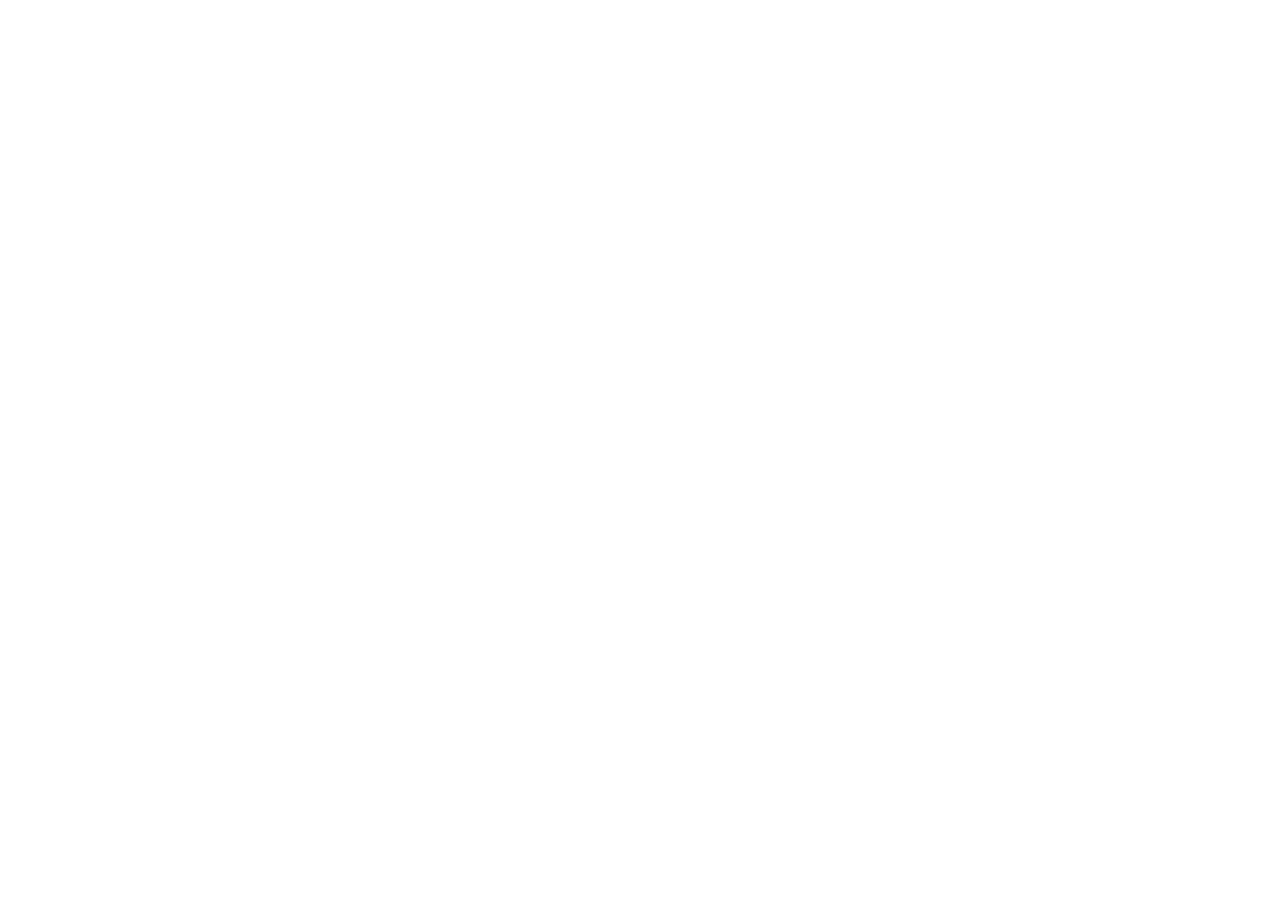
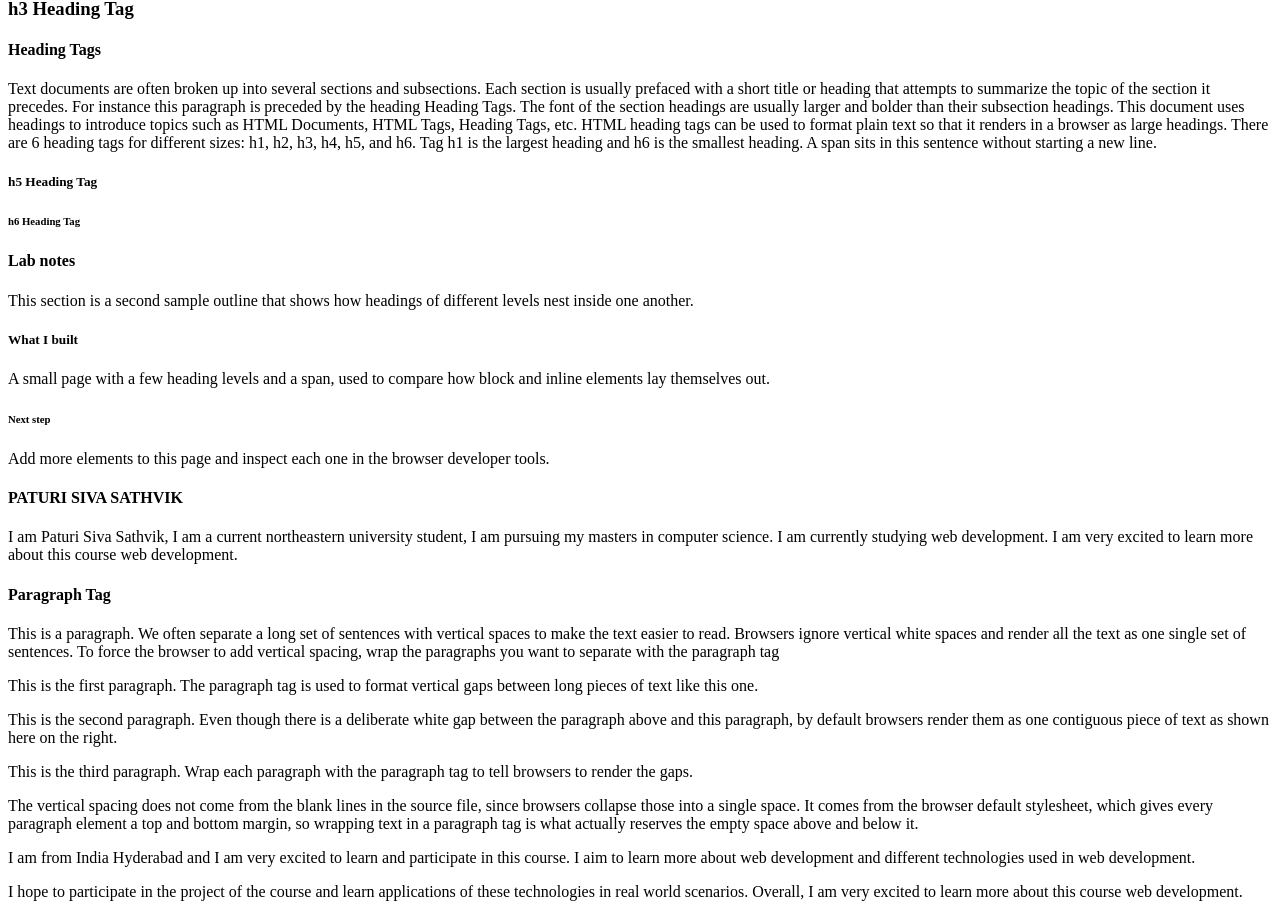
Before and after one commit to sivasathvik/kambaz-next-js, a Next.js app: page /labs/lab1 in a window 1280 px wide. Shown: the part 218-1135 px from the top of the page. Before the commit the page ends 800 px from the top, so only its background shows below. Built offline with nearby package versions, Linux system fonts and the light colour scheme.

Commit message:
Exercise 1.3.1 and Excercise 1.3.2 commit

```diff
--- /dev/null
+++ b/app/labs/lab1/HeadingTags.tsx
@@ -0,0 +1,48 @@
+export default function HeadingTags() {
+  return (
+    <>
+    <div id="wd-h-tag">
+      <h1> h1 Heading Tag</h1>
+      <h2> h2 Heading Tag</h2>
+      <h3> h3 Heading Tag</h3>
+      <h4>Heading Tags</h4>
+      Text documents are often broken up into several sections and subsections.
+      Each section is usually prefaced with a short title or heading that
+      attempts to summarize the topic of the section it precedes. For instance
+      this paragraph is preceded by the heading Heading Tags. The font of the
+      section headings are usually larger and bolder than their subsection
+      headings. This document uses headings to introduce topics such as HTML
+      Documents, HTML Tags, Heading Tags, etc. HTML heading tags can be used
+      to format plain text so that it renders in a browser as large headings.
+      There are 6 heading tags for different sizes: h1, h2, h3, h4, h5, and
+      h6. Tag h1 is the largest heading and h6 is the smallest heading. A{" "}
+      <span id="wd-inline-span">span</span> sits in this sentence without
+      starting a new line.
+      <h5> h5 Heading Tag</h5>
+      <h6> h6 Heading Tag</h6>
+
+    </div>
+
+    <div id="wd-ai-headings">
+        <h4>Lab notes</h4>
+        This section is a second sample outline that shows how headings of
+        different levels nest inside one another.
+        <h5>What I built</h5>
+        A small page with a few heading levels and a span, used to compare how
+        block and inline elements lay themselves out.
+        <h6>Next step</h6>
+        Add more elements to this page and inspect each one in the browser
+        developer tools.
+    </div>
+
+    <div id = "wd-your-heading">
+        <h4>PATURI SIVA SATHVIK</h4>
+        I am Paturi Siva Sathvik, I am a current northeastern university student, I am pursuing my masters in computer science.
+        I am currently studying <span id="wd-your-span">web</span> development.
+        I am very excited to learn more about this course web development.
+
+    </div>
+
+    </>
+  );
+}
--- /dev/null
+++ b/app/labs/lab1/ParagraphTag.tsx
@@ -0,0 +1,44 @@
+export default function ParagraphTag() {
+  return (
+    <div id="wd-p-tag">
+      <h4>Paragraph Tag</h4>
+      <p id="wd-p-1">
+        This is a paragraph. We often separate a long set of sentences with
+        vertical spaces to make the text easier to read. Browsers ignore
+        vertical white spaces and render all the text as one single set of
+        sentences. To force the browser to add vertical spacing, wrap the
+        paragraphs you want to separate with the paragraph tag
+      </p>
+      <p id="wd-p-2">
+        This is the first paragraph. The paragraph tag is used to format
+        vertical gaps between long pieces of text like this one.
+      </p>
+      <p id="wd-p-3">
+        This is the second paragraph. Even though there is a deliberate white
+        gap between the paragraph above and this paragraph, by default browsers
+        render them as one contiguous piece of text as shown here on the right.
+      </p>
+      <p id="wd-p-4">
+        This is the third paragraph. Wrap each paragraph with the paragraph tag
+        to tell browsers to render the gaps.
+      </p>
+      <p id="wd-ai-p">
+        The vertical spacing does not come from the blank lines in the source
+        file, since browsers collapse those into a single space. It comes from
+        the browser default stylesheet, which gives every paragraph element a
+        top and bottom margin, so wrapping text in a paragraph tag is what
+        actually reserves the empty space above and below it.
+      </p>
+      <p id="wd-p-your-1">
+        I am from India Hyderabad and I am very excited to learn and participate
+        in this course. I aim to learn more about web development and different
+        technologies used in web development.
+      </p>
+      <p id="wd-p-your-2">
+        I hope to participate in the project of the course and learn
+        applications of these technologies in real world scenarios. Overall, I
+        am very excited to learn more about this course web development.
+      </p>
+    </div>
+  );
+}
--- a/app/labs/lab1/page.tsx
+++ b/app/labs/lab1/page.tsx
@@ -1,7 +1,13 @@
+import HeadingTags from "./HeadingTags";
+import ParagraphTag from "./ParagraphTag";
 export default function Lab1() {
   return (
     <div id="wd-lab1">
       <h2>Lab 1</h2>
+      <h3>HTML Examples</h3>
+      <HeadingTags />
+      <ParagraphTag />
+      {/* do the next exercise here */}
     </div>
   );
 }
```
